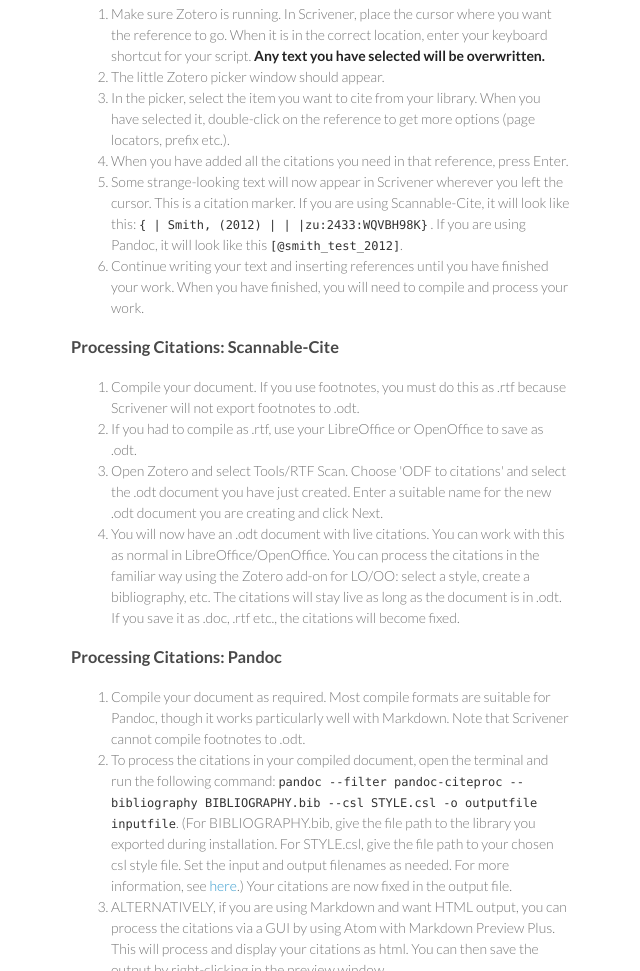
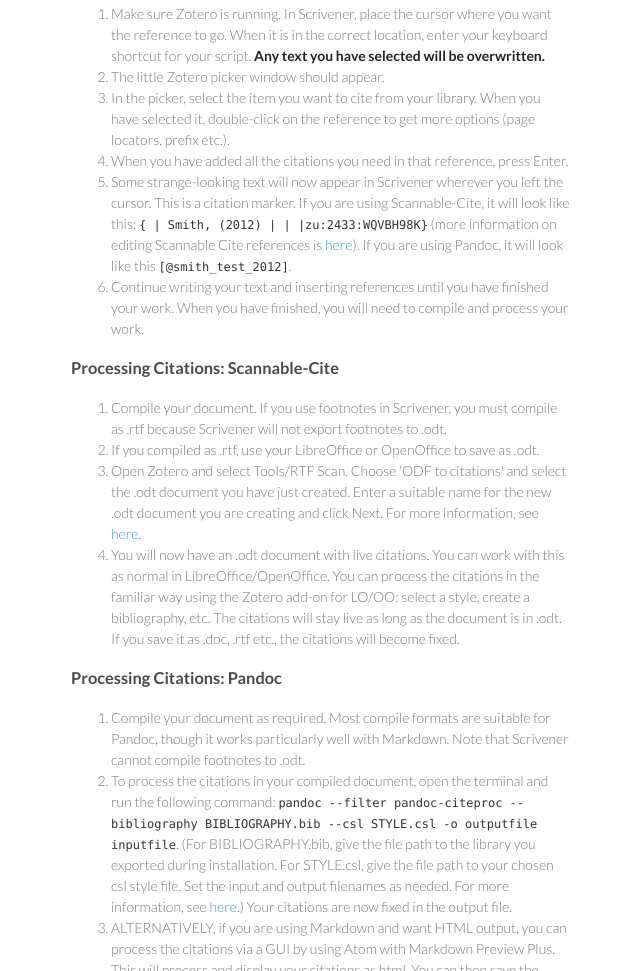
Before and after one commit to emmareisz/zotpicknix, a plain HTML site: page index.html in a window 1280 px wide. Shown: the part 1116-2087 px from the top of the page, without its empty margins (499-1139 px from the left). Drawn offline with Linux system fonts and the light colour scheme.

```diff
--- a/index.html
+++ b/index.html
@@ -85,7 +85,7 @@
 </li>
 <li>When you have added all the citations you need in that reference, press Enter.<br>
 </li>
-<li>Some strange-looking text will now appear in Scrivener wherever you left the cursor. This is a citation marker. If you are using Scannable-Cite, it will look like this: <code>{ | Smith, (2012) | | |zu:2433:WQVBH98K}</code> . If you are using Pandoc, it will look like this <code>[@smith_test_2012]</code>.<br>
+<li>Some strange-looking text will now appear in Scrivener wherever you left the cursor. This is a citation marker. If you are using Scannable-Cite, it will look like this: <code>{ | Smith, (2012) | | |zu:2433:WQVBH98K}</code> (more information on editing Scannable Cite references is <a href="https://zotero-odf-scan.github.io/zotero-odf-scan/">here</a>). If you are using Pandoc, it will look like this <code>[@smith_test_2012]</code>.<br>
 </li>
 <li>Continue writing your text and inserting references until you have finished your work. When you have finished, you will need to compile and process your work.<br>
 </li>
@@ -95,11 +95,11 @@
 <a id="processing-citations-scannable-cite" class="anchor" href="#processing-citations-scannable-cite" aria-hidden="true"><span class="octicon octicon-link"></span></a>Processing Citations: Scannable-Cite</h3>
 
 <ol>
-<li>Compile your document. If you use footnotes, you must do this as .rtf because Scrivener will not export footnotes to .odt.<br>
+<li>Compile your document. If you use footnotes in Scrivener, you must compile as .rtf because Scrivener will not export footnotes to .odt.<br>
 </li>
-<li>If you had to compile as .rtf, use your LibreOffice or OpenOffice to save as .odt.<br>
+<li>If you compiled as .rtf, use your LibreOffice or OpenOffice to save as .odt.<br>
 </li>
-<li>Open Zotero and select Tools/RTF Scan. Choose 'ODF to citations' and select the .odt document you have just created. Enter a suitable name for the new .odt document you are creating and click Next.<br>
+<li>Open Zotero and select Tools/RTF Scan. Choose 'ODF to citations' and select the .odt document you have just created. Enter a suitable name for the new .odt document you are creating and click Next. For more information, see <a href="https://zotero-odf-scan.github.io/zotero-odf-scan/">here</a>.<br>
 </li>
 <li>You will now have an .odt document with live citations. You can work with this as normal in LibreOffice/OpenOffice. You can process the citations in the familiar way using the Zotero add-on for LO/OO: select a style, create a bibliography, etc. The citations will stay live as long as the document is in .odt. If you save it as .doc, .rtf etc., the citations will become fixed.<br>
 </li>
```
Also changed, not shown: params.json (+1 -1 lines).
